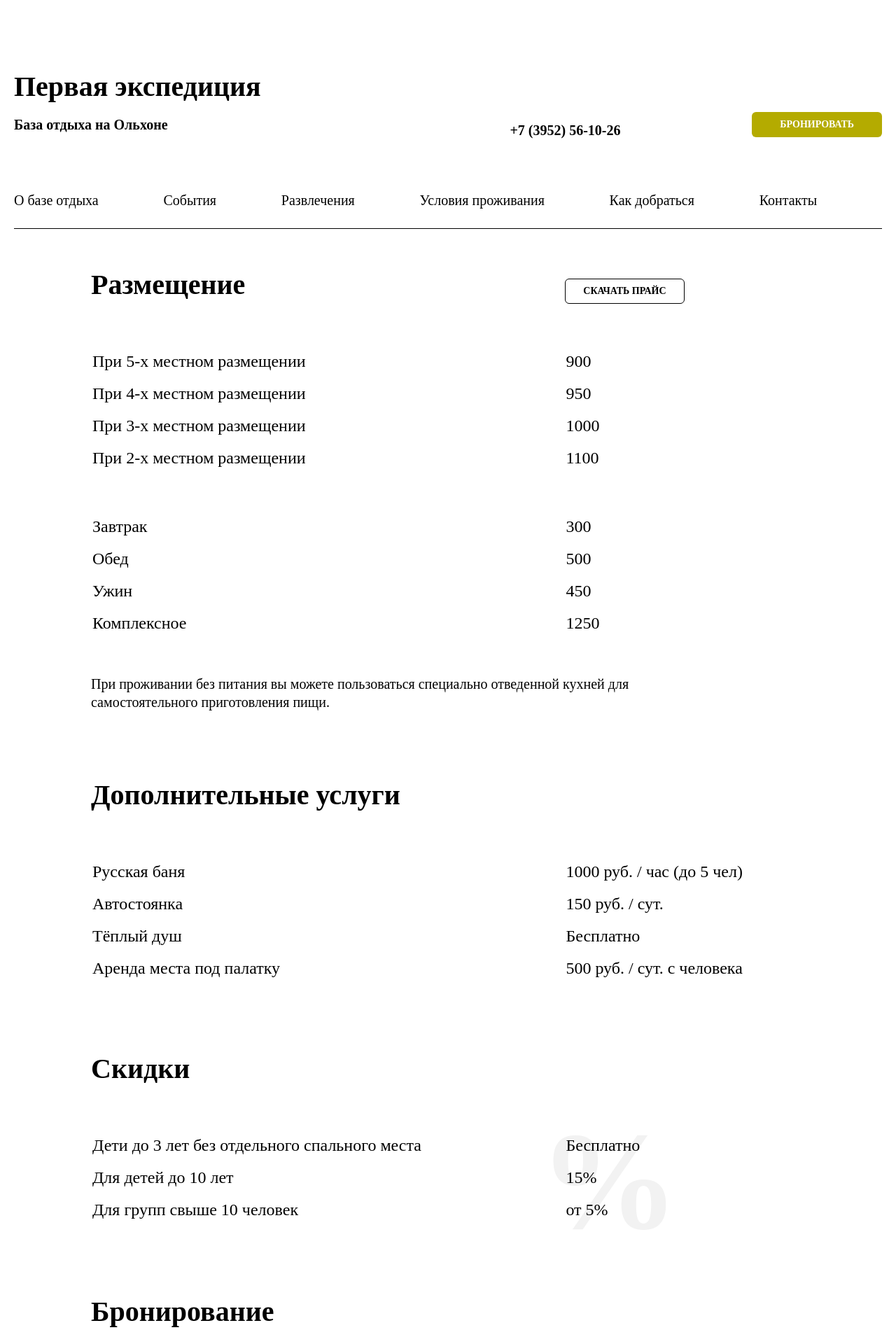
After one commit to Zvermn/firsttrip, a PHP site: page /cost.php in a window 1280 px wide. The commit adds this page. Shown: the top 1920 px of the page at 70% size. Run offline with PHP 8.4, Linux system fonts and the light colour scheme; some web fonts are replaced.

Commit message:
all page done

```diff
--- /dev/null
+++ b/cost.php
@@ -0,0 +1,113 @@
+<!DOCTYPE html>
+<html lang="ru">
+<?php include 'includes/head.php';?>
+
+<body>
+    <div class="wrap">
+        <?php include 'includes/header.php';?>
+        <main>
+            <article class="cost">
+                <section>
+                    <h2 class="cost-title">Размещение</h2>
+                    <a href="#" download="#" class="cost-price-dwn">Скачать прайс</a>
+                    <table>
+                        <tr>
+                            <td>При 5-х местном размещении</td>
+                            <td>900</td>
+                        </tr>
+                        <tr>
+                            <td>При 4-х местном размещении</td>
+                            <td>950</td>
+                        </tr>
+                        <tr>
+                            <td>При 3-х местном размещении</td>
+                            <td>1000</td>
+                        </tr>
+                        <tr>
+                            <td>При 2-х местном размещении</td>
+                            <td>1100</td>
+                        </tr>
+                    </table>
+                    <table>
+                        <tr>
+                            <td>Завтрак</td>
+                            <td>300</td>
+                        </tr>
+                        <tr>
+                            <td>Обед</td>
+                            <td>500</td>
+                        </tr>
+                        <tr>
+                            <td>Ужин</td>
+                            <td>450</td>
+                        </tr>
+                        <tr>
+                            <td>Комплексное</td>
+                            <td>1250</td>
+                        </tr>
+                    </table>
+                    <p>При проживании без питания вы можете пользоваться специально отведенной кухней для
+                        самостоятельного
+                        приготовления пищи.</p>
+                </section>
+                <section>
+                    <h2>Дополнительные услуги</h2>
+                    <table class="services-table">
+                        <tr>
+                            <td>Русская баня</td>
+                            <td>1000 руб. / час (до 5 чел)</td>
+                        </tr>
+                        <tr>
+                            <td>Автостоянка</td>
+                            <td>150 руб. / сут.</td>
+                        </tr>
+                        <tr>
+                            <td>Тёплый душ</td>
+                            <td>Бесплатно</td>
+                        </tr>
+                        <tr>
+                            <td>Аренда места под палатку</td>
+                            <td>500 руб. / сут. с человека</td>
+                        </tr>
+                    </table>
+                </section>
+                <section>
+                    <h2>Скидки</h2>
+                    <table class="discounts">
+                        <tr>
+                            <td>Дети до 3 лет без отдельного спального места</td>
+                            <td>Бесплатно</td>
+                        </tr>
+                        <tr>
+                            <td>Для детей до 10 лет</td>
+                            <td>15%</td>
+                        </tr>
+                        <tr>
+                            <td>Для групп свыше 10 человек</td>
+                            <td>от 5%</td>
+                        </tr>
+                    </table>
+                </section>
+                <section class="reservation">
+                    <h2>Бронирование</h2>
+                    <p>Предоплата при пронировании составляет 20% от стоимости услуг.</p>
+                    <p>Для бронирования воспользуйтесь кнопокой ниже или позвоните по телефону:
+                    </p>
+                    <a href="tel:+73952561026" class="footer-tel-link reservation-tel-link">+7 (3952) 56-10-26</a>
+                    <input type="submit" value="Бронировать" class="input-popap reservation-input-popap"
+                        id="input-popap">
+                    <p>Условия отмены брони :</p>
+                    <ul>
+                        <li>При отказе от брони более чем за 2 недели до заезда 100% предоплаты возвращаются.</li>
+                        <li>При отказе от брони менее чем за одну неделю удерживается 10% стоимости услуг.</li>
+                        <li>При отказе от брони менее чем за двое суток удерживается 25 % стоимости услуг.</li>
+                    </ul>
+                </section>
+            </article>
+        </main>
+        <?php include 'includes/footer.php';?>
+    </div>
+    <script src="/js/app.js"></script>
+</body>
+
+</html>
--- a/includes/footer.php
+++ b/includes/footer.php
@@ -11,7 +11,7 @@
         <div class="footer-content-base">
             <h4 class="footer-title">База отдыха:</h4>
             <ul class="footer-base-list">
-                <li class="base-list-item"><a href="#">Стоимость</a></li>
+                <li class="base-list-item"><a href="/cost.php">Стоимость</a></li>
                 <li class="base-list-item"><a href="/photogallery.php">Фотогалерея</a></li>
                 <li class="base-list-item"><a href="#">Благодарности</a></li>
                 <li class="base-list-item"><a href="/reviews-page.php">Отзывы</a></li>
--- /dev/null
+++ b/src/scss/_cost.scss
@@ -0,0 +1,78 @@
+.cost {
+    padding-left: 110px;
+
+    table {
+        font-family: 'TildaSans';
+        font-weight: 500;
+        font-size: 1.2rem;
+        font-style: normal;
+        margin-bottom: 50px;
+        width: 100%;
+
+        tr>td:first-child {
+            width: 60%;
+        }
+
+        tr>td:last-child {
+            padding-right: 0;
+
+        }
+
+
+        td {
+            padding: 10px 10px 10px 0;
+            vertical-align: text-top;
+        }
+    }
+
+    p {
+        max-width: 850px;
+        width: 100%;
+    }
+}
+
+.services-table {}
+
+.cost-title {
+    display: inline-block;
+    margin-right: 40%;
+}
+
+.cost-price-dwn {
+    display: inline-block;
+    margin: 0 auto;
+    color: black;
+    padding: 10px 25px;
+    border: 1px solid black;
+    border-radius: 6px;
+    font-family: 'TildaSans';
+    font-weight: 700;
+    font-size: 0.7rem;
+    font-style: normal;
+    text-transform: uppercase;
+}
+
+.discounts::after {
+    content: "%";
+    font-family: 'TildaSans';
+    font-weight: 700;
+    font-size: 10rem;
+    color: #F2F2F2;
+    position: absolute;
+    top: -25px;
+    left: 50vw;
+    z-index: -5;
+}
+
+.discounts {
+    position: relative;
+}
+
+
+.reservation-tel-link {
+    margin: -30px 0 30px 0;
+}
+
+.reservation-input-popap {
+    margin-bottom: 30px;
+}
--- a/src/scss/_header.scss
+++ b/src/scss/_header.scss
@@ -56,6 +56,11 @@ header {
             flex-flow: row wrap;
             justify-content: flex-start;
 
+            a {
+                color: black;
+            }
+
+
             li {
                 display: inline-block;
                 padding: 10px 0 10px 0;
--- a/src/scss/_media.scss
+++ b/src/scss/_media.scss
@@ -82,7 +82,9 @@
     .excellent,
     .about-island,
     .how-to-get,
-    .photo-gallery {
+    .photo-gallery,
+    .living-conditions,
+    .cost {
         padding-left: unset;
     }
 
@@ -361,6 +363,18 @@
     .gallery-wrap ul {
         justify-content: center;
     }
+
+    .living-conditions {
+
+        .photo-wrap {
+            flex-direction: column;
+        }
+
+        .photo-wrap-item {
+            flex-direction: row;
+        }
+
+    }
 }
 
 @media screen and (min-width: 0) and (max-width: 360px) {
--- a/src/scss/style.scss
+++ b/src/scss/style.scss
@@ -41,6 +41,7 @@ body {
 @import "howtoget";
 @import "photogallery";
 @import "living-conditions";
+@import "cost";
 
 H1 {
     font-family: 'TildaSans';
```
Also changed, not shown: living-conditions.php (+20 -12 lines), src/scss/_living-conditions.scss (+27 -15 lines), css/style.css.
